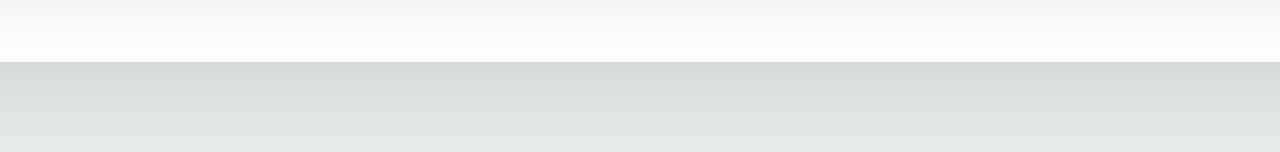
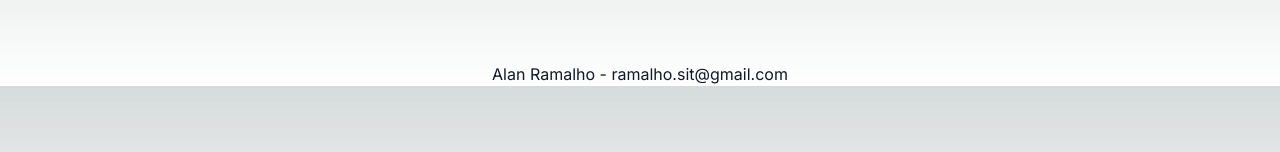
Before and after one commit to raioramalho/boletim_web, a Next.js app: page / in a window 1280 px wide. Shown: the part 150-302 px from the top of the page. Built offline with nearby package versions, Linux system fonts and the light colour scheme; no server answers.

Commit message:
Marca dagua

```diff
--- a/src/app/layout.tsx
+++ b/src/app/layout.tsx
@@ -17,6 +17,7 @@ export default function RootLayout({
   return (
     <html lang="en">
       <body className={inter.className}>{children}</body>
+      <span className="flex flex-row justify-center text-gray-900">Alan Ramalho - ramalho.sit@gmail.com</span>
     </html>
   )
 }
```
